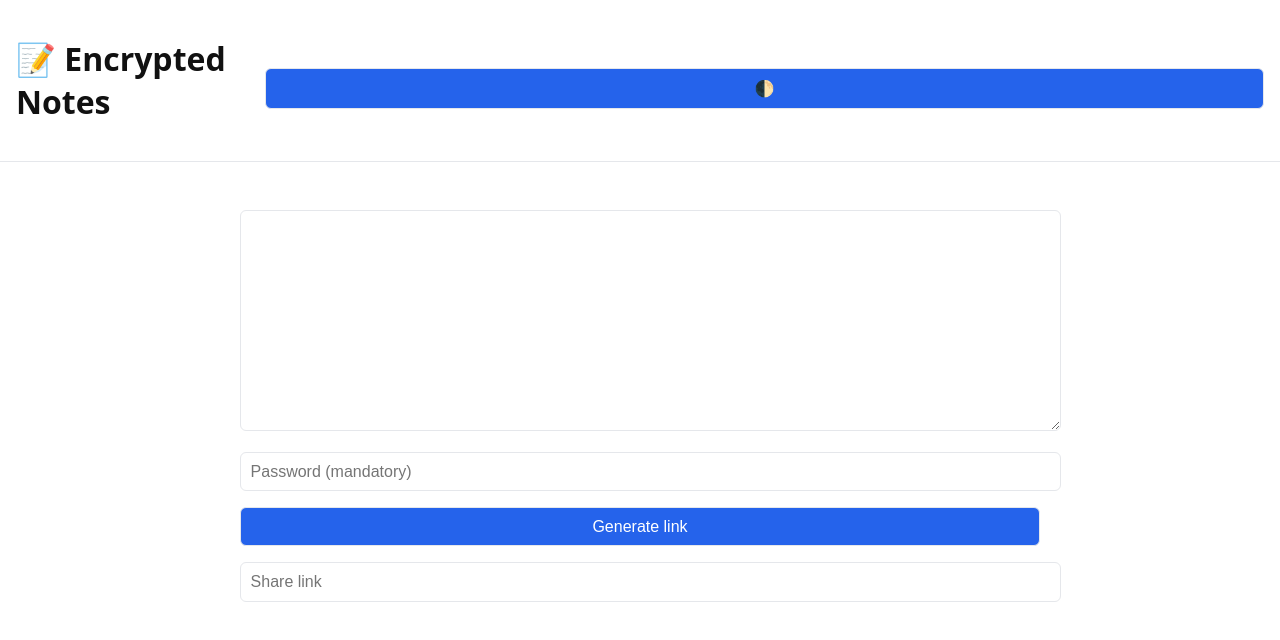
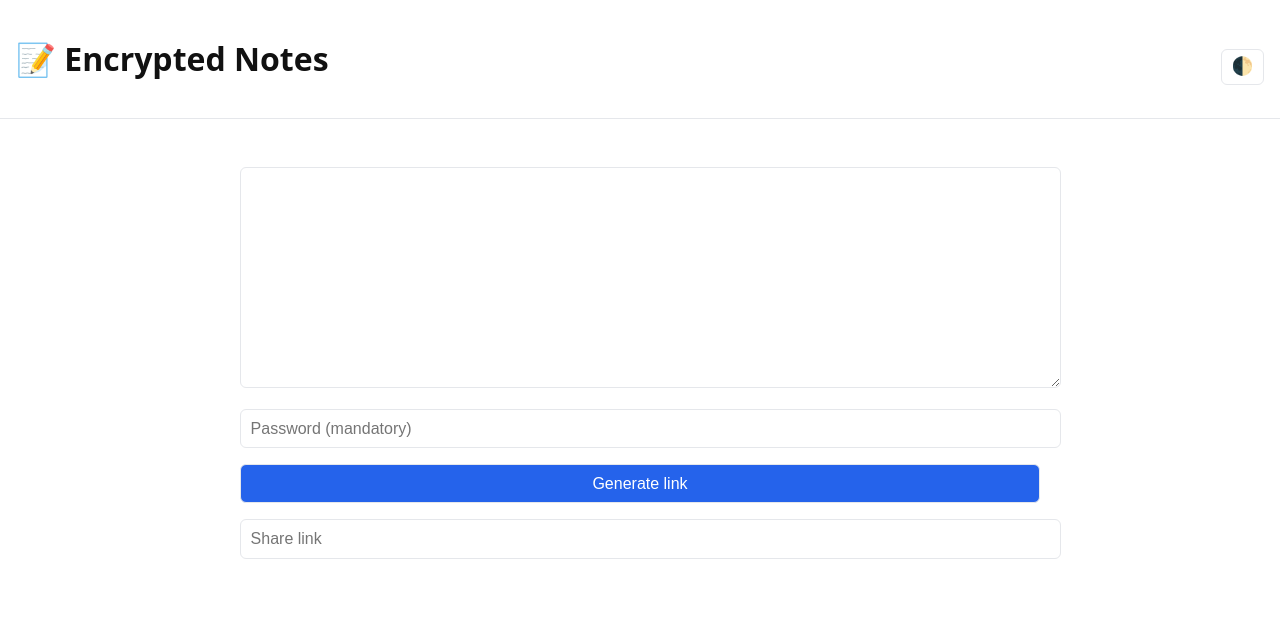
Before and after one commit to MasutaK/ciphernote, a plain HTML site: page index.html in a window 1280 px wide. Drawn offline with nearby package versions, Linux system fonts and the light colour scheme.

Commit message:
Update style.css

```diff
--- a/style.css
+++ b/style.css
@@ -94,3 +94,19 @@ article code {
   padding: 0.2rem 0.4rem;
   border-radius: 4px;
 }
+
+/* ===== Theme toggle button ===== */
+.icon-button {
+  width: auto;
+  padding: 0.4rem 0.6rem;
+  font-size: 1.1rem;
+  background: transparent;
+  color: var(--text);
+  border: 1px solid var(--border);
+  border-radius: 6px;
+  cursor: pointer;
+}
+
+.icon-button:hover {
+  background: var(--code-bg);
+}
```
